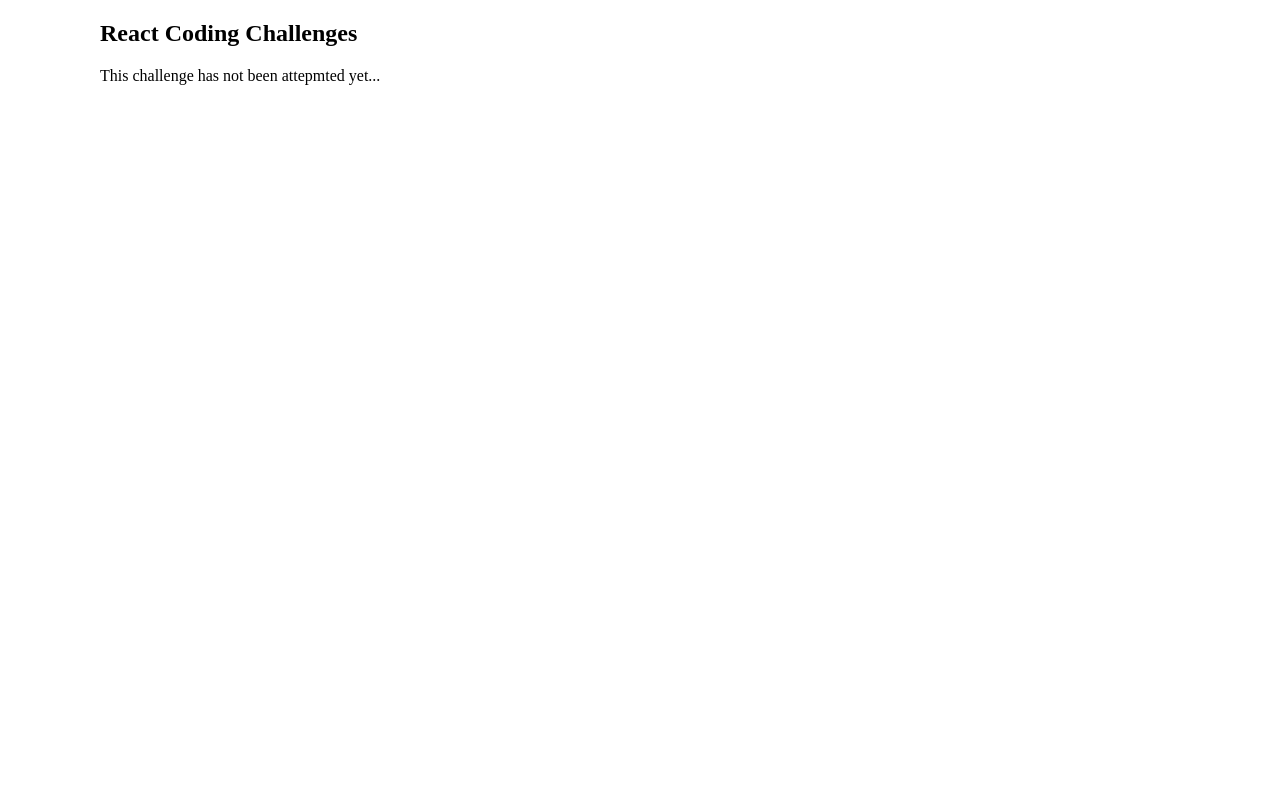
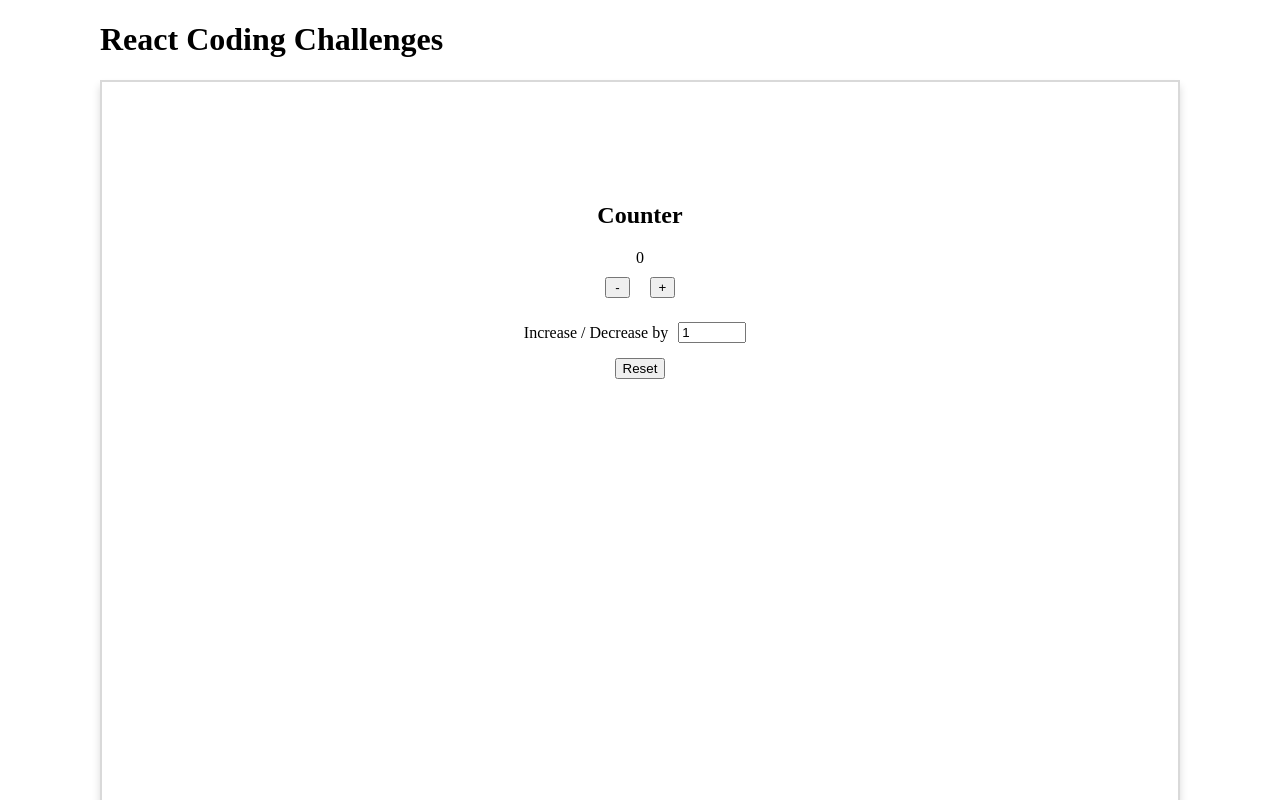
Before and after one commit to BMerullo/react-coding-challenge, a Next.js app in the folder client/: page /counter in a window 1280 px wide. Before the commit this address had no page. Shown: the top 800 px of the page. Built offline with nearby package versions, Linux system fonts and the light colour scheme.

Commit message:
Completed counter challenge

```diff
--- a/client/components/Header.js
+++ b/client/components/Header.js
@@ -3,7 +3,9 @@
 const Header = () => {
   return (
     <header>
-      <h2>React Coding Challenges</h2>
+      <a className="link" href="http://localhost:3000/">
+        <h1>React Coding Challenges</h1>
+      </a>
     </header>
   )
 }
--- a/client/src/pages/_document.js
+++ b/client/src/pages/_document.js
@@ -1,4 +1,4 @@
-import { Html, Head, Main, NextScript } from 'next/document'
+import { Html, Head, Main, NextScript } from "next/document"
 
 export default function Document() {
   return (
--- /dev/null
+++ b/client/src/pages/counter/Counter.module.css
@@ -0,0 +1,30 @@
+.challengeContainer {
+  display: flex;
+  /* color: rgb(70 175 56); */
+  min-height: 100vh;
+  box-shadow: 0 6px 8px #00000026;
+  border: 2px solid #d9d9d9;
+}
+
+.counter {
+  margin: auto;
+  margin-top: 100px;
+  text-align: center;
+}
+
+.btn {
+  width: 25px;
+  margin: 10px 10px;
+}
+
+.flexContainer {
+  display: flex;
+  justify-content: space-around;
+  align-items: center;
+}
+
+.inputField {
+  width: 60px;
+  height: 15px;
+  margin: 0px 10px;
+}
--- /dev/null
+++ b/client/src/pages/counter/index.js
@@ -0,0 +1,58 @@
+import React, { useState, useEffect } from "react"
+import styles from "../counter/Counter.module.css"
+
+const index = () => {
+  const [counter, setCounter] = useState(0)
+  const [input, setInput] = useState(1)
+
+  const inputHandler = (e) => {
+    setInput(parseInt(e.target.value))
+
+    console.log(input)
+  }
+
+  const increase = () => {
+    setCounter(counter + input)
+  }
+
+  const decrease = () => {
+    setCounter(counter - input)
+  }
+
+  const reset = () => {
+    setCounter(0)
+    setInput(1)
+  }
+
+  return (
+    <main>
+      <container className={styles.challengeContainer}>
+        <section className={styles.counter}>
+          <h1>Counter</h1>
+          <article>{counter}</article>
+          <flex>
+            <button className={styles.btn} onClick={decrease}>
+              -
+            </button>
+            <button className={styles.btn} onClick={increase}>
+              +
+            </button>
+          </flex>
+          <flex className={styles.flexContainer}>
+            <p>Increase / Decrease by</p>
+            <input
+              className={styles.inputField}
+              type="number"
+              name="input"
+              value={input}
+              onChange={inputHandler}
+            />
+          </flex>
+          <button onClick={reset}>Reset</button>
+        </section>
+      </container>
+    </main>
+  )
+}
+
+export default index
--- a/client/src/styles/Header.module.css
+++ /dev/null
@@ -1,3 +0,0 @@
-header {
-  color: #fffafc;
-}
--- a/client/src/styles/HomePage.module.css
+++ b/client/src/styles/HomePage.module.css
@@ -1,8 +1,6 @@
 .challengeCont {
   display: flex;
   flex-wrap: wrap;
-  /* border: 2px solid black;
-  background-color: #999; */
 }
 
 .challenge {
@@ -15,7 +13,6 @@
   box-shadow: 0 6px 8px #00000026;
   border: 2px solid #d9d9d9;
   transition: all 0.2s ease-in-out;
-  /* background-color: rgb(8 101 193); */
 }
 
 .challenge:hover {
--- a/client/src/styles/globals.css
+++ b/client/src/styles/globals.css
@@ -1,7 +1,12 @@
 body {
-  margin: 0px 100px 0px 100px;
+  margin: 0px 100px;
 }
 
 main {
   min-height: 100vh;
 }
+
+.link {
+  text-decoration: none;
+  color: black;
+}
```
Also changed, not shown: client/src/pages/Counter.js (deleted, +0 -11 lines), client/src/pages/index.js (+0 -10 lines), client/src/pages/lightDarkMode.js (deleted, +0 -7 lines), client/src/pages/quoteGenerator.js (deleted, +0 -7 lines).
